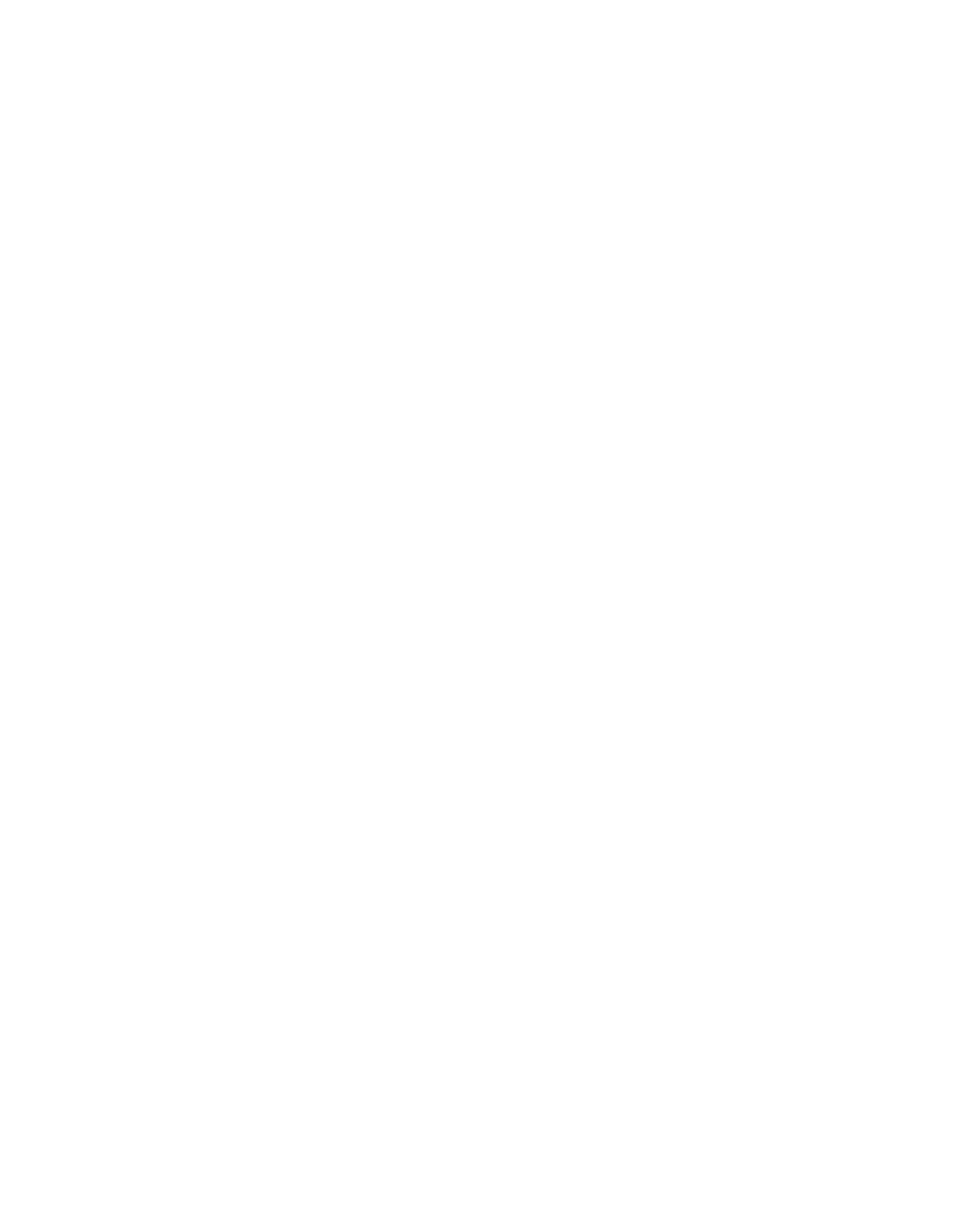
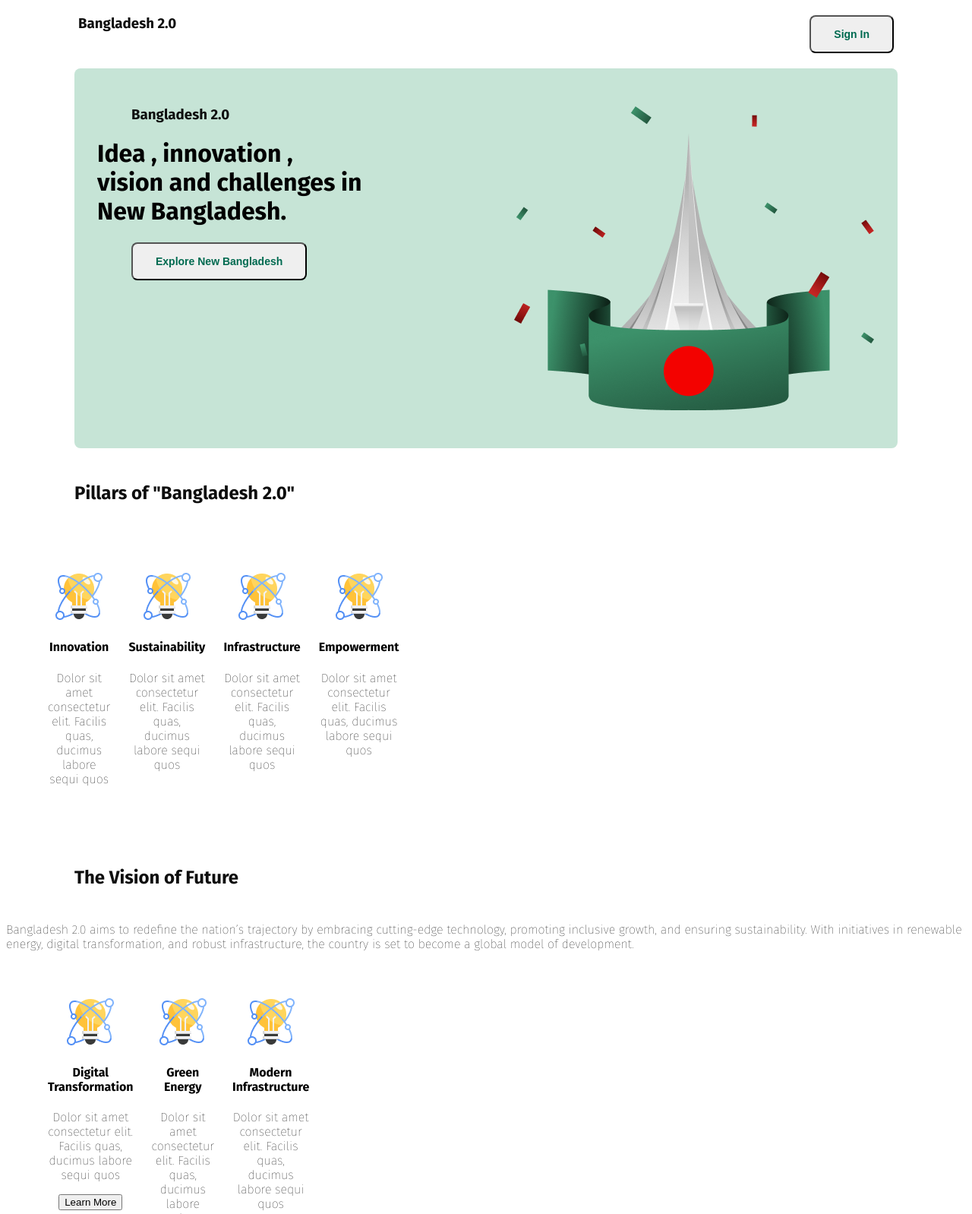
Before and after one commit to Tauhid25/b11a1-assignment-1, a plain HTML site: page index.html in a window 1280 px wide. Shown: the top 1598 px of the page at 76% size. Before the commit the page ends 800 px from the top, so only its background shows below. Drawn offline with Linux system fonts and the light colour scheme.

Commit message:
added some task

```diff
--- a/index.html
+++ b/index.html
@@ -4,11 +4,92 @@
     <meta charset="UTF-8">
     <meta name="viewport" content="width=device-width, initial-scale=1.0">
     <title>Our New Bangladesh</title>
+    <link rel="preconnect" href="https://fonts.googleapis.com">
+<link rel="preconnect" href="https://fonts.gstatic.com" crossorigin>
+<link href="https://fonts.googleapis.com/css2?family=Fira+Sans:ital,wght@0,100;0,200;0,300;0,400;0,500;0,600;0,700;0,800;0,900;1,100;1,200;1,300;1,400;1,500;1,600;1,700;1,800;1,900&display=swap" rel="stylesheet">
     <link rel="stylesheet" href="styles/style.css">
 </head>
-<body>
-    <header></header>
-    <main></main>
+<body class="fira-sans-normal">
+    <header>
+        <nav>
+            <h3>Bangladesh 2.0</h3>
+            <a href=""><button class="btn-primary">Sign In</button></a>
+        </nav>
+        <div class="banner">
+            <div class="banner-content">
+                <h3>Bangladesh 2.0</h3>
+                <h1>Idea , innovation ,<br>
+                    vision and challenges in <br> New Bangladesh.</h1>
+                <a href=""><button class="btn-primary">Explore New Bangladesh</button></a>
+            </div>
+            <img class="banner-pic" src="assets/hero.png" alt="">
+        </div>
+    </header>
+    <main>
+        <section>
+            <h2 class="pillars-title">Pillars of "Bangladesh 2.0"</h2>
+            <div class="pillars">
+                <div class="pillars-item">
+                    <img src="assets/card-icon.png" alt="">
+                    <h4 class="item-title">Innovation</h4>
+                    <p class="item-description">Dolor sit amet consectetur elit. Facilis quas, ducimus labore sequi quos </p>
+                </div>
+                <div class="pillars-item">
+                    <img src="assets/card-icon.png" alt="">
+                    <h4 class="item-title">Sustainability</h4>
+                    <p class="item-description">Dolor sit amet consectetur elit. Facilis quas, ducimus labore sequi quos </p>
+                </div>
+                <div class="pillars-item">
+                    <img src="assets/card-icon.png" alt="">
+                    <h4 class="item-title">Infrastructure</h4>
+                    <p class="item-description">Dolor sit amet consectetur elit. Facilis quas, ducimus labore sequi quos </p>
+                </div>
+                <div class="pillars-item">
+                    <img src="assets/card-icon.png" alt="">
+                    <h4 class="item-title">Empowerment</h4>
+                    <p class="item-description">Dolor sit amet consectetur elit. Facilis quas, ducimus labore sequi quos </p>
+                </div>
+            </div>
+
+        </section>
+        <section>
+            <h2 class="pillars-title">The Vision of Future</h2>
+            <p>Bangladesh 2.0 aims to redefine the nation’s trajectory by embracing cutting-edge technology, promoting inclusive growth, and ensuring sustainability. With initiatives in renewable energy, digital transformation, and robust infrastructure, the country is set to become a global model of development.</p>
+            <div class="pillars">
+                <div class="pillars-item">
+                    <img src="assets/card-icon.png" alt="">
+                    <h4 class="item-title">Digital Transformation</h4>
+                    <p class="item-description">Dolor sit amet consectetur elit. Facilis quas, ducimus labore sequi quos </p>
+                    <a href=""><button>Learn More</button></a>
+                </div>
+                <div class="pillars-item">
+                    <img src="assets/card-icon.png" alt="">
+                    <h4 class="item-title">Green Energy</h4>
+                    <p class="item-description">Dolor sit amet consectetur elit. Facilis quas, ducimus labore sequi quos </p>
+                    <a href=""><button>Learn More</button></a>
+                </div>
+                <div class="pillars-item">
+                    <img src="assets/card-icon.png" alt="">
+                    <h4 class="item-title">Modern Infrastructure</h4>
+                    <p class="item-description">Dolor sit amet consectetur elit. Facilis quas, ducimus labore sequi quos </p>
+                    <a href=""><button>Learn More</button></a>
+                </div>
+            </div>
+        </section>
+        <section>
+            <div>
+                <p>"Lorem ipsum dolor sit amet consectetur adipisicing elit. Facilis quas, ducimus labore sequi quos deserunt optio id repellendus tempora veniam amet porro corporis exercitationem numquam debitis culpa laudantium odio, velit vel minus sit? Veritatis aut maiores ducimus fugit error ex sit, dignissimos eum tempora perferendis a rem culpa ab aliquid modi? Est vitae neque esse, cumque, quam tenetur rem earum eaque mollitia modi ipsum aspernatur, dignissimos excepturi aliquam architecto soluta necessitatibus vero?"</p>
+                <h3>Dr. Muhammad Yunus</h3>
+                <p>Chief Adviser of the People's Republic of Bangladesh</p>
+            </div>
+        </section>
+        <section class="option">
+              <h2>Your Opinion Matters</h2>
+              <form action="">
+
+              </form>
+        </section>
+    </main>
     <footer></footer>
 </body>
 </html>
--- a/styles/style.css
+++ b/styles/style.css
@@ -1,8 +1,49 @@
+.fira-sans-normal {
+    font-family: "Fira Sans", serif;
+    font-weight: 100;
+    font-style: normal;
+  }
+
+  /* nav styles */
+
 nav{
     display: flex;
     justify-content: space-between;
+    margin: 20px 50px;
 }
-.hero1 .hero2{
+h3{
+    color: #0E0E0E;
+    margin: 0 45px 0 45px;
+}
+.btn-primary{
+    color: #006A50;
+    padding: 15px 30px;
+    margin: 0 45px 0 45px;
+    border-radius: 8px;
+    font-size: 14px;
+    font-weight: 600;
+}
+/* banner ar styles */
+.banner{
     display: flex;
-
+    justify-content: space-between;
+    padding: 50px 30px 50px 30px;
+    margin: 0 90px 0 90px;
+    border-radius: 8px;
+    background-color: #C6E4D6;
 }
+.pillars-title{
+    font-size: 40;
+    font-weight: bold;
+    color: #0E0E0E;
+    margin: 45px 45px 45px 90px;
+}
+.pillars{
+    background-color: white;
+    width: 200px;
+    margin: 10px;
+    text-align: center;
+    display: flex;
+    padding: 45px;
+    gap: 24px;
+}
```
